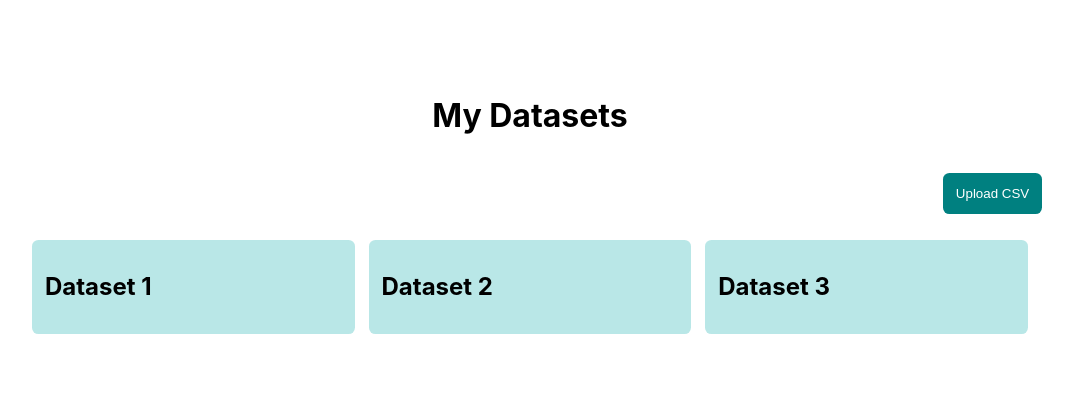
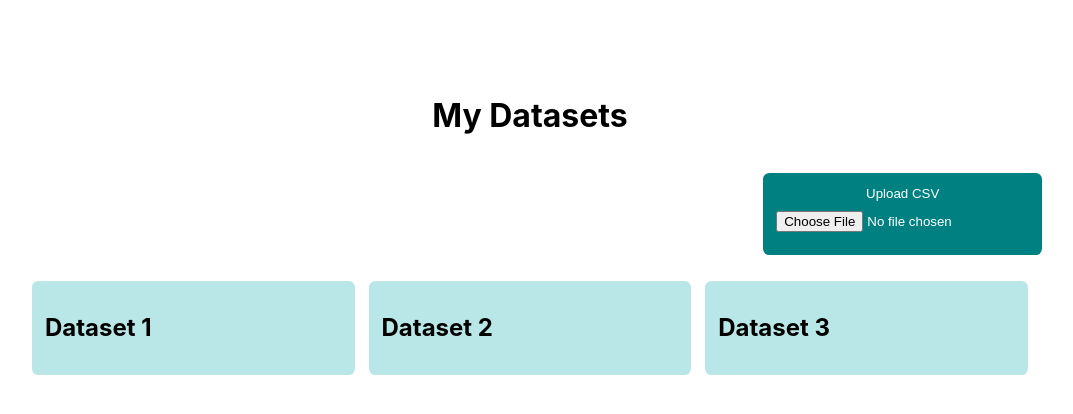
Before and after one commit to Aarushj09/grapher_react, a React (Create React App) app in the folder frontend/: page /datasets in a window 1280 px wide. Shown: the top 414 px of the page, without its empty margins (110-1183 px from the left). Built offline with nearby package versions, Linux system fonts and the light colour scheme.

Commit message:
add dataset button

```diff
--- a/frontend/src/pages/Datasets.js
+++ b/frontend/src/pages/Datasets.js
@@ -15,11 +15,29 @@ const Datasets = () => {
 		}
 	]);
 
+	const changeHandler = (event) => {
+		datasets.push({
+			name: event.target.files[0].name
+		})
+		//re-render
+		setDatasets([...datasets])
+		console.log(event.target.files[0])
+	};
+
 	return (
 		<div className='page_container'>
 			<h1>My Datasets</h1>
 			<div className='options_container'>
-				<button className='btn'>Upload CSV</button>
+				<button className='btn'>
+					Upload CSV
+					<input
+						// hidden
+						type="file"
+						accept=".csv"
+						onChange={changeHandler}
+						style={{ display: "block", margin: "10px auto" }}
+					/>
+				</button>
 			</div>
 			<div className='datasets_container'>
 				{datasets.map((dataset) => (
```
